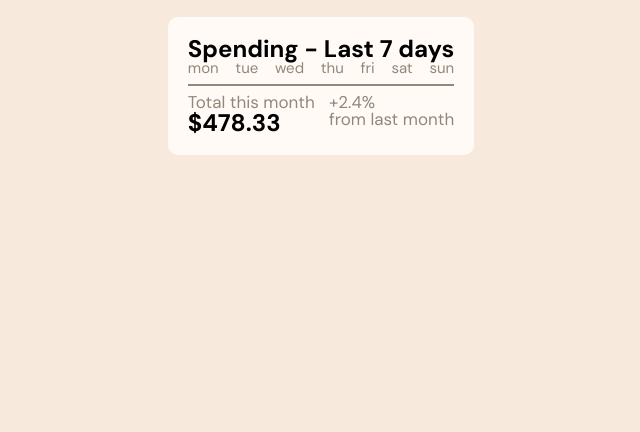
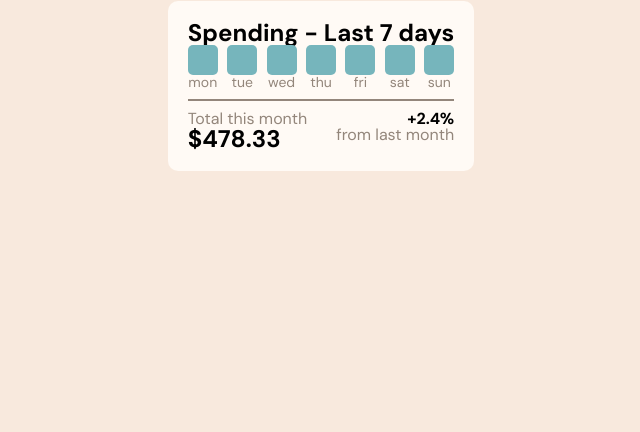
Before and after one commit to andaluciacurtis/Expenses-Chart-Component, a plain HTML site: page index.html in a window 1280 px wide. Shown: the part 368-800 px from the top of the page, without its empty margins (319-959 px from the left). Drawn offline with Linux system fonts and the light colour scheme.

Commit message:
Coded basic graph design

```diff
--- a/index.html
+++ b/index.html
@@ -28,30 +28,31 @@
 
         <div class="chart">
           <div class="bar-container">
+            <div class="bar"></div>
             <p>mon</p>
           </div>
-
           <div class="bar-container">
+            <div class="bar"></div>
             <p>tue</p>
           </div>
-
           <div class="bar-container">
+            <div class="bar"></div>
             <p>wed</p>
           </div>
-
           <div class="bar-container">
+            <div class="bar"></div>
             <p>thu</p>
           </div>
-
           <div class="bar-container">
+            <div class="bar"></div>
             <p>fri</p>
           </div>
-
           <div class="bar-container">
+            <div class="bar"></div>
             <p>sat</p>
           </div>
-
           <div class="bar-container">
+            <div class="bar"></div>
             <p>sun</p>
           </div>
         </div>
@@ -65,7 +66,7 @@
           </div>
 
           <div>
-            <h2>+2.4%</h2>
+            <h3>+2.4%</h3>
             <h2>from last month</h2>
           </div>
         </div>
--- a/style.css
+++ b/style.css
@@ -25,15 +25,21 @@ h1 {
 
 h2 {
   font-weight: 400;
-  font-size: 17px;
+  font-size: 16px;
+}
+
+h3 {
+  font-weight: 700;
+  font-size: 16px;
 }
 
 p {
-  font-size: 15px;
+  font-size: 14px;
 }
 
 hr {
   border: 1px solid var(--medium-brown);
+  margin: 10px 0;
 }
 
 .outer-container {
@@ -61,6 +67,7 @@ main {
   background-color: var(--soft-red);
   display: flex;
   justify-content: space-between;
+  align-items: center;
 }
 
 .balance-container h1, .balance-container h2 {
@@ -75,13 +82,28 @@ main {
   color: var(--medium-brown);
 }
 
-.chart {
+.chart-labels, .chart {
   display: flex;
   align-items: center;
   justify-content: space-between;
+}
+
+.bar {
+  height: 30px;
+  width: 30px;
+  background-color: var(--cyan);
+  border-radius: 5px;
+}
+
+.bar-container p {
+  text-align: center;
 }
 
 .summary-container {
   display: flex;
   justify-content: space-between;
 }
+
+.summary-container div:nth-child(2) {
+  text-align: right;
+}
```
